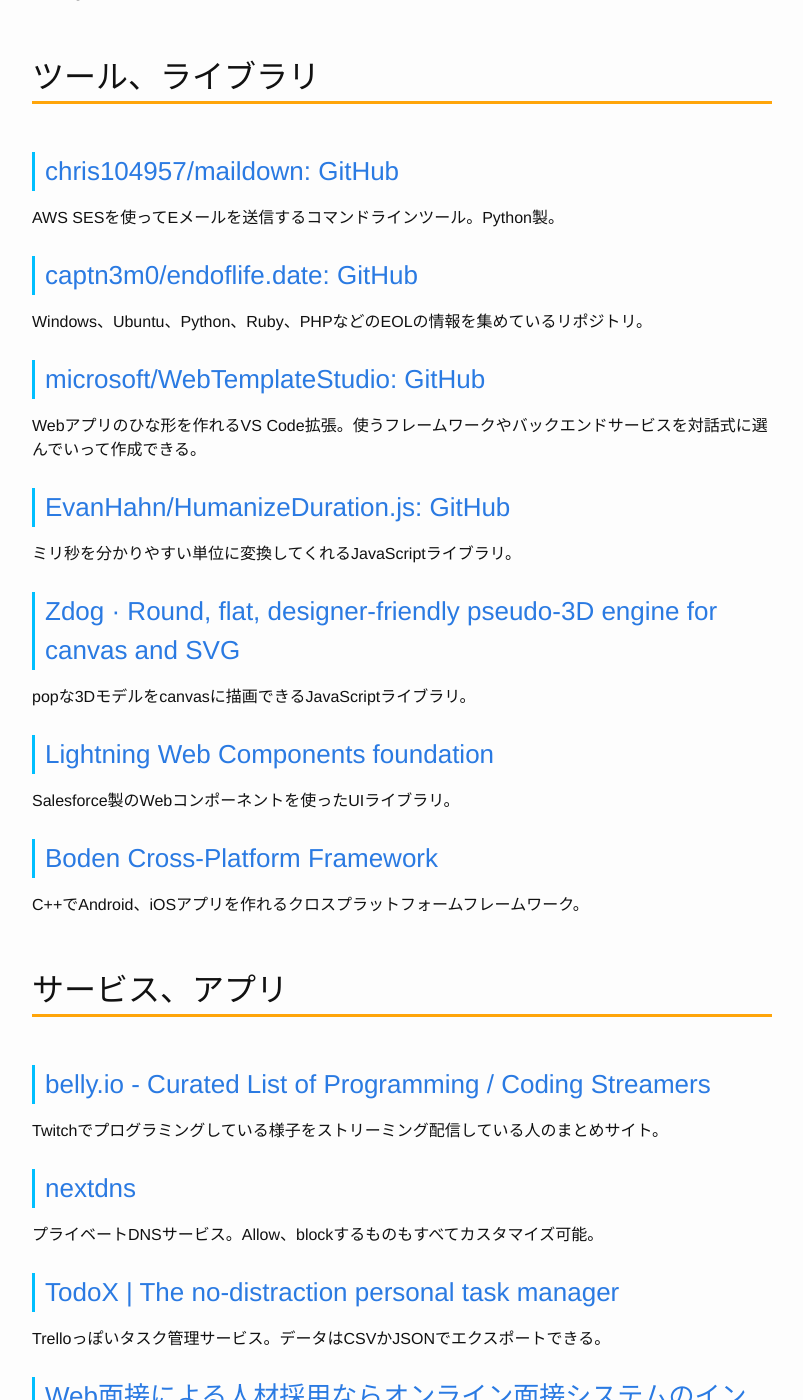
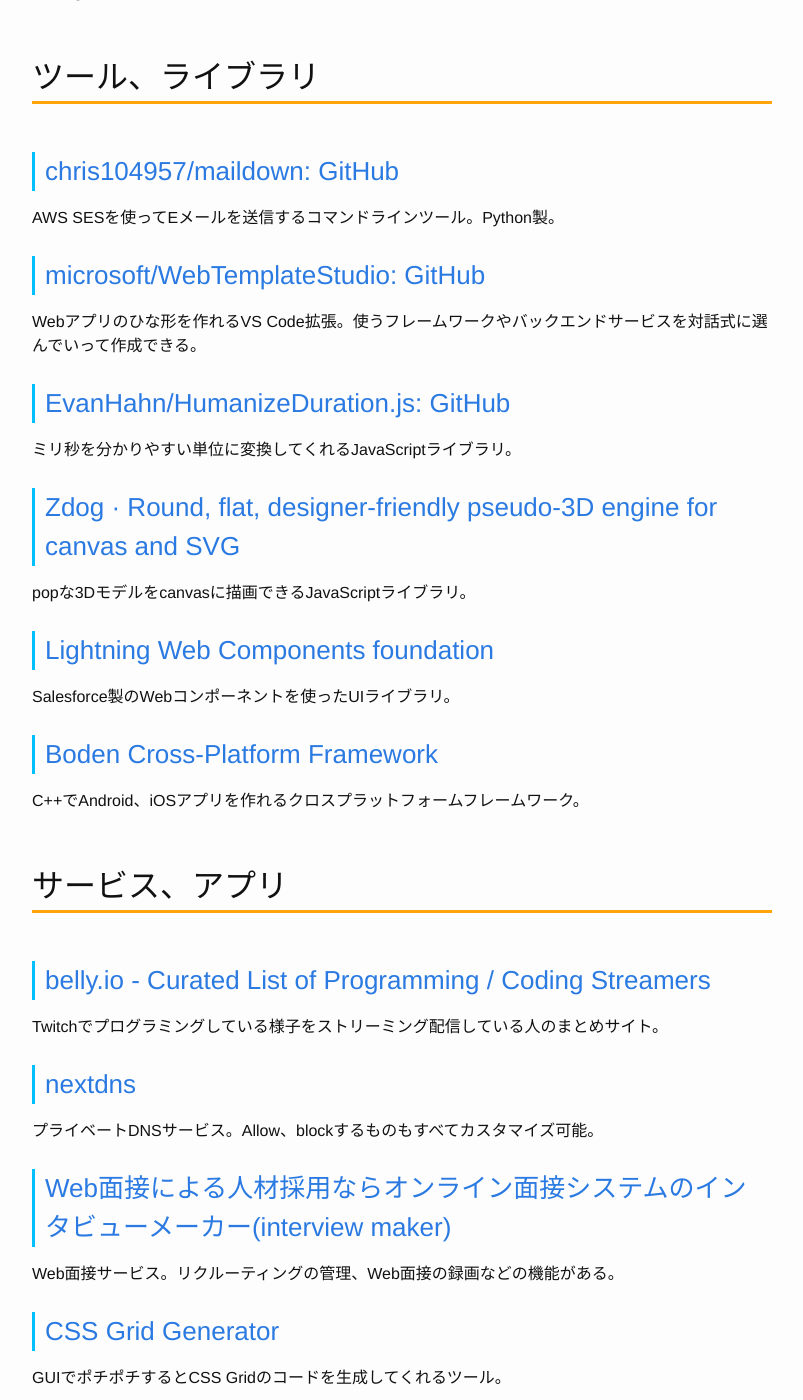
Before and after one commit to Gather-Tech/Gather-Tech.github.io, a Jekyll site: the page built from _posts/2019/2019-06-03-Gather153.md, in a window 1280 px wide and 1400 px high, scrolled down 3455 px. Shown: the whole window, without its empty margins (238-1041 px from the left). Built offline with Jekyll 4.4.1, drawn with Linux system fonts in a browser that asks for light colours; comment, search, counter and statistics services are not loaded.

Commit message:
Reduced articles

```diff
--- a/_posts/2019/2019-06-03-Gather153.md
+++ b/_posts/2019/2019-06-03-Gather153.md
@@ -83,10 +83,6 @@
 
 AWS SESを使ってEメールを送信するコマンドラインツール。Python製。
 
-### [captn3m0/endoflife.date: GitHub](https://github.com/captn3m0/endoflife.date)
-
-Windows、Ubuntu、Python、Ruby、PHPなどのEOLの情報を集めているリポジトリ。
-
 ### [microsoft/WebTemplateStudio: GitHub](https://github.com/Microsoft/WebTemplateStudio/)
 
 Webアプリのひな形を作れるVS Code拡張。使うフレームワークやバックエンドサービスを対話式に選んでいって作成できる。
@@ -117,10 +113,6 @@
 
 プライベートDNSサービス。Allow、blockするものもすべてカスタマイズ可能。
 
-### [TodoX | The no-distraction personal task manager](https://todox.app/)
-
-Trelloっぽいタスク管理サービス。データはCSVかJSONでエクスポートできる。
-
 ### [Web面接による人材採用ならオンライン面接システムのインタビューメーカー(interview maker)](https://interview-maker.jp/)
 
 Web面接サービス。リクルーティングの管理、Web面接の録画などの機能がある。
```
